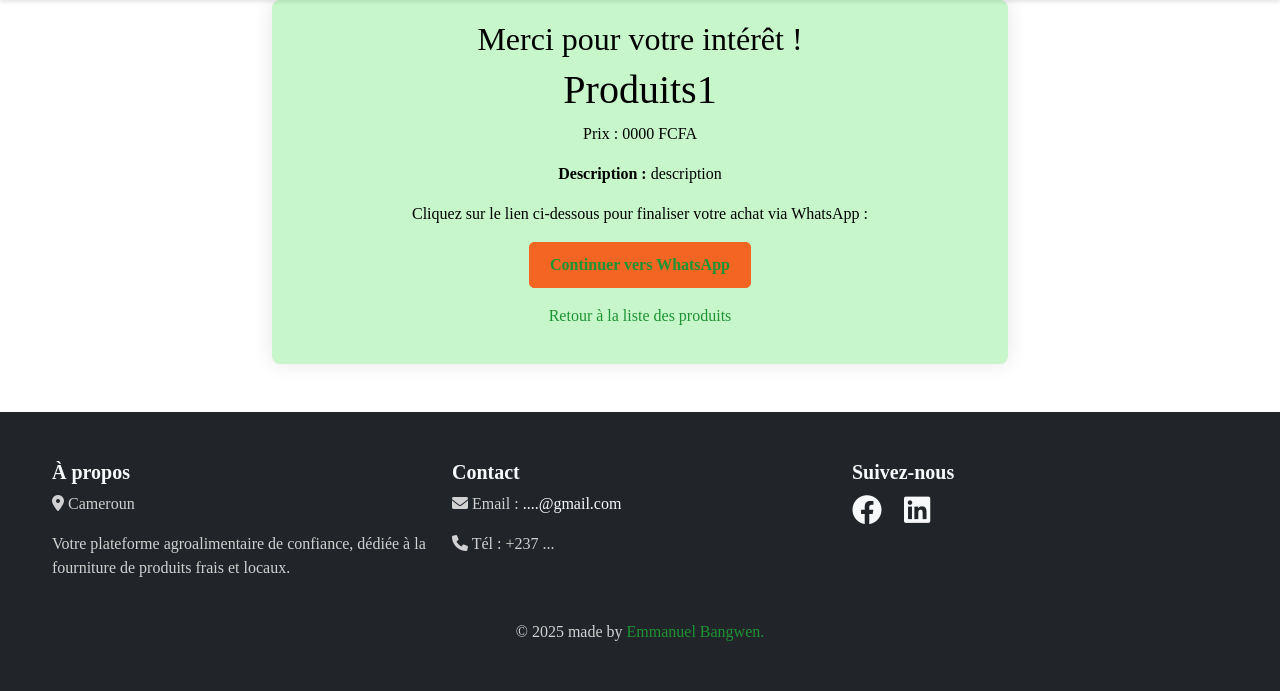
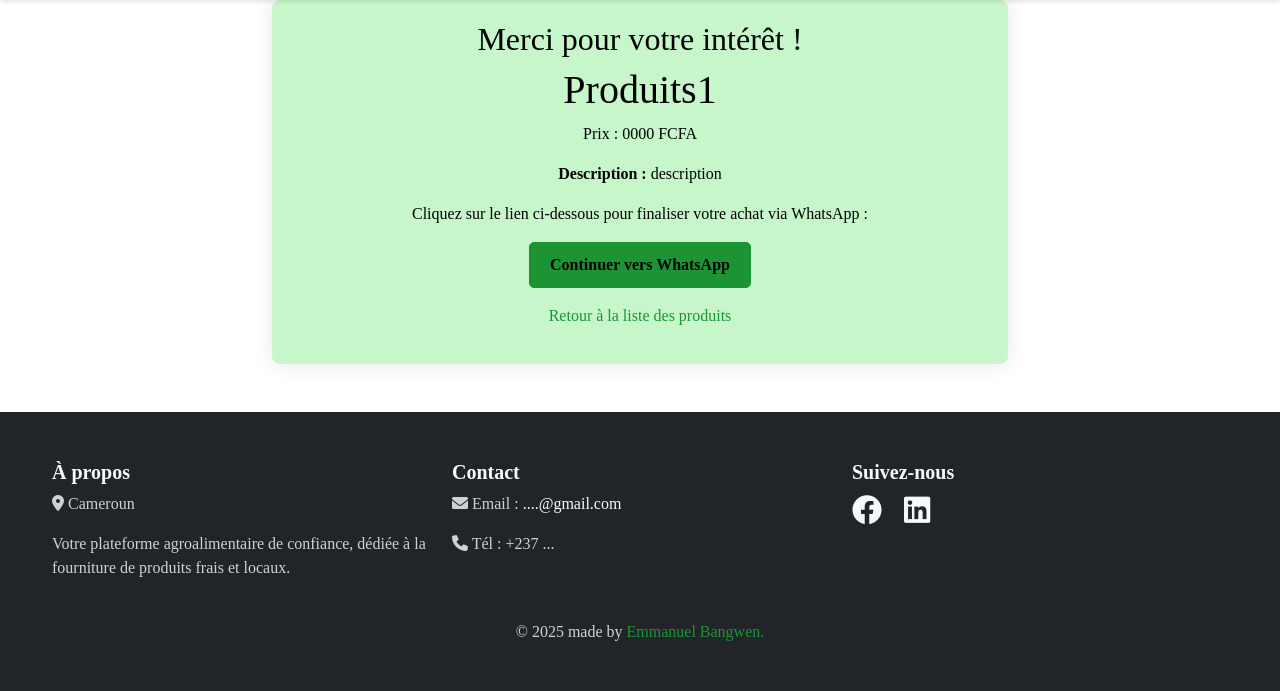
Before and after one commit to EmmanuelBANGWEN/agrosite, a Django app: page /redirection_whatsapp1 in a window 1280 px wide. Shown: the part 86-777 px from the top of the page. Run offline with Django 5.2, Linux system fonts and the light colour scheme.

Commit message:
stable  ookk

```diff
--- a/agroapp/templates/contact.html
+++ b/agroapp/templates/contact.html
@@ -29,11 +29,11 @@
                         </div>
                         <div class="d-flex align-items-center mb-3">
                             <i class="bi bi-envelope fs-4 text-success me-3"></i>
-                            <p class="mb-0">bikoyemmanuel531@gmail.com</p>
+                            <p class="mb-0">....@gmail.com</p>
                         </div>
                         <div class="d-flex align-items-center">
                             <i class="bi bi-phone fs-4 text-success me-3"></i>
-                            <p class="mb-0">+237 655 372 703</p>
+                            <p class="mb-0">+237 ...</p>
                         </div>
                     </div>
                 </div>
--- a/agroapp/templates/redirect_whatsapp1.html
+++ b/agroapp/templates/redirect_whatsapp1.html
@@ -16,7 +16,7 @@
 
                 <p class="price_text">Cliquez sur le lien ci-dessous pour finaliser votre achat via WhatsApp :</p>
                    <a href="https://wa.me/655372703?text=Bonjour1, je suis intéressé par l'achat de l'ebook : produit.%0APrix : 0000 XAF.%0ADescription : description"
-                   target="_blank" class="btn btn-primary">Continuer vers WhatsApp</a>
+                   target="_blank" class="btn btn-primary text-black">Continuer vers WhatsApp</a>
 
 
                    <p class="mt-3"><a href="{% url 'produits' %}">Retour à la liste des produits</a></p>
@@ -40,12 +40,12 @@
         border-radius: 5px;
         text-decoration: none;
         color: #ffffff;
-        background-color: #f26522;
-        border: 1px solid #f26522;
+        background-color: #1d9433;
+        border: 1px solid #1d9433;
         transition: background-color 0.3s ease;
     }
     .btn-primary:hover {
-        background-color: #e14a00;
+        background-color: #116420;
     }
 </style>
 
```
Also changed, not shown: agroapp/templates/redirect_whatsapp2.html (+5 -4 lines), agroapp/templates/redirect_whatsapp3.html (+5 -4 lines), agroapp/templates/redirect_whatsapp4.html (+5 -4 lines), agroapp/templates/redirect_whatsapp5.html (+5 -4 lines), agroapp/templates/redirect_whatsapp6.html (+5 -4 lines).
